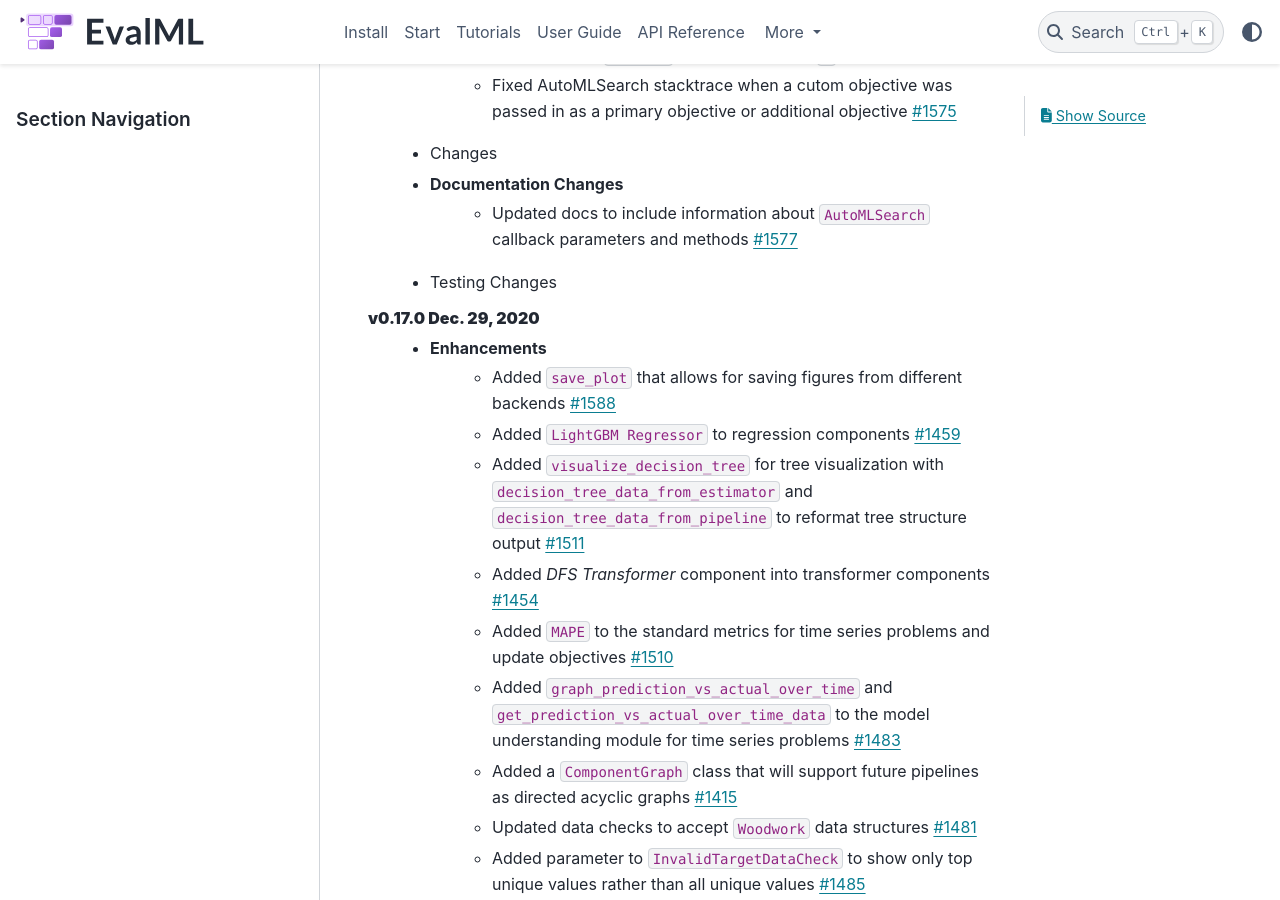
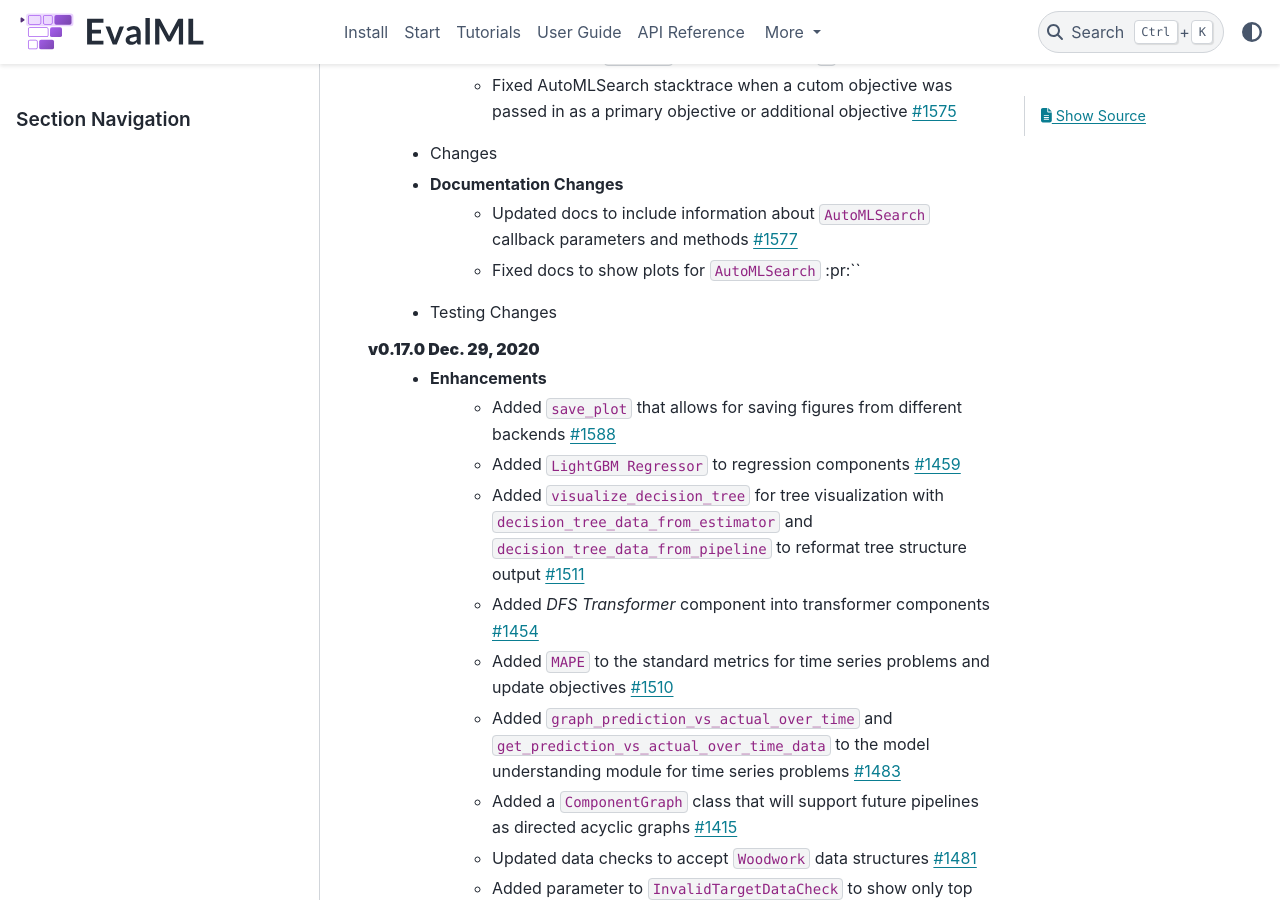
Before and after one commit to alteryx/evalml, a Sphinx documentation site: the page built from docs/source/release_notes.rst, in a window 1280 px wide and 900 px high, scrolled down 530 px. Built offline with Sphinx 7.4.7 and the PyData theme 0.15.4, drawn with Linux system fonts in a browser that asks for light colours; comment, search, counter and statistics services are not loaded.

Commit message:
add release notes

```diff
--- a/docs/source/release_notes.rst
+++ b/docs/source/release_notes.rst
@@ -15,6 +15,7 @@ Release Notes
     * Changes
     * Documentation Changes
         * Updated docs to include information about ``AutoMLSearch`` callback parameters and methods :pr:`1577`
+        * Fixed docs to show plots for ``AutoMLSearch`` :pr:``
     * Testing Changes
 
 
```
